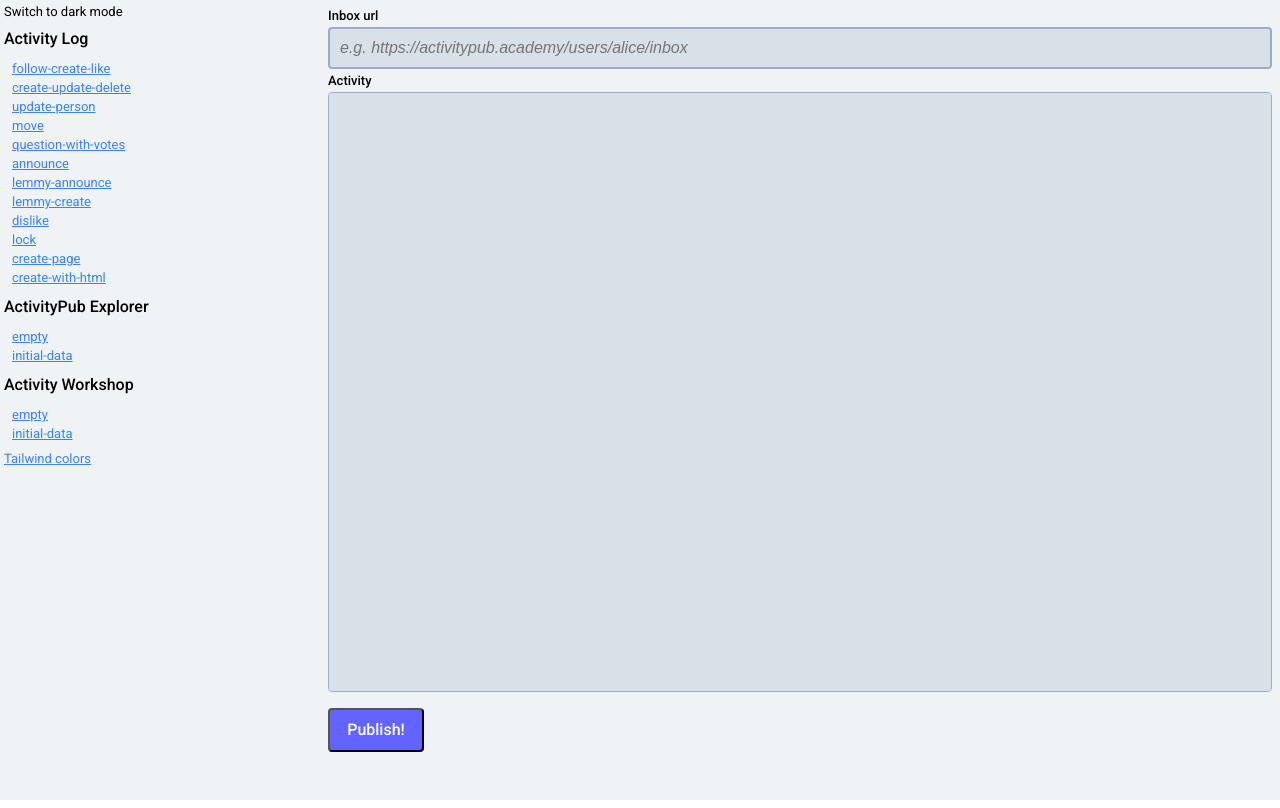
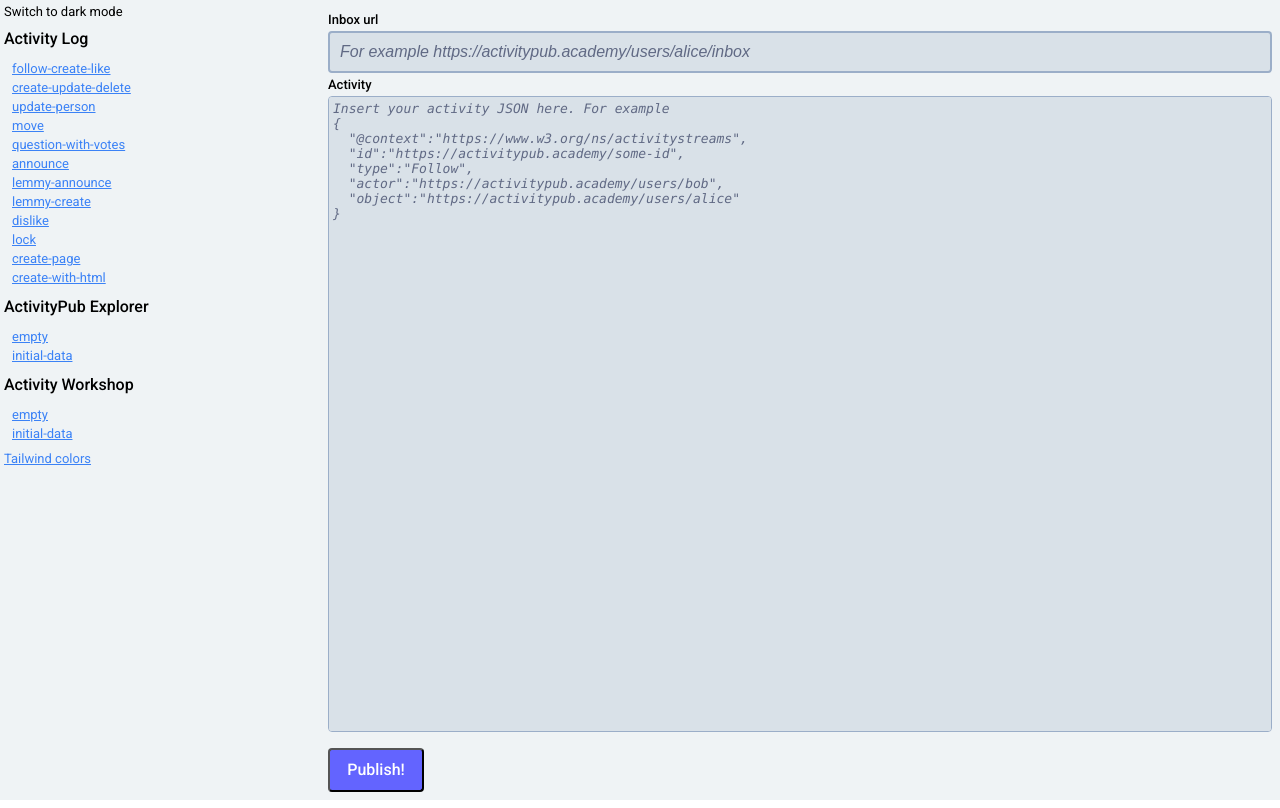
Before and after one commit to sgrj/activitypub-visualization, a React app: page /workshop/empty in a window 1280 px wide. Built offline with nearby package versions, Linux system fonts and the light colour scheme; the HTML template or start-up script is replaced by a standard one.

Commit message:
setting heights; placeholder

```diff
--- a/package.json
+++ b/package.json
@@ -1,6 +1,6 @@
 {
   "name": "activitypub-visualization",
-  "version": "1.3.7",
+  "version": "1.4.0",
   "description": "",
   "main": "dist/activitypub-visualization.js",
   "style": "dist/activitypub-visualization.css",
--- a/src/activity-workshop.tsx
+++ b/src/activity-workshop.tsx
@@ -1,14 +1,14 @@
-import React, { useEffect, useState } from 'react';
+import React, { useState } from 'react';
 
 import { Controlled as CodeMirror } from 'react-codemirror2';
 
 import LoadingIndicator from './loading-indicator';
-import JsonViewer from './json-viewer';
 
 import './input.css';
 import './codemirror.css';
 
 import 'codemirror/mode/javascript/javascript';
+import 'codemirror/addon/display/placeholder';
 
 export default function ActivityWorkshop({
   sendMethod,
@@ -49,7 +49,7 @@ export default function ActivityWorkshop({
   };
 
   return (
-    <div className='m-2 dark:text-white'>
+    <div className='h-full m-2 dark:text-white flex flex-col'>
       <div>
         <div className='my-1 font-medium'>Inbox url</div>
         <input
@@ -68,25 +68,26 @@ export default function ActivityWorkshop({
             'bg-mastodon-gray-300',
             'dark:text-mastodon-gray-500',
             'text-mastodon-gray-900',
+            'placeholder:text-mastodon-gray-600',
             'dark:placeholder:text-mastodon-gray-600',
             'placeholder:italic',
           ].join(' ')}
           type='text'
-          placeholder='e.g. https://activitypub.academy/users/alice/inbox'
+          placeholder='For example https://activitypub.academy/users/alice/inbox'
           value={inboxUrl}
           onChange={(e) => {
             setInboxUrl(e.target.value);
           }}
         />
       </div>
-      <div>
+      <div className='flex flex-col h-full'>
         <div className='my-1 font-medium'>Activity</div>
 
         <CodeMirror
           className={[
             'box-border',
-            'h-[94rem]',
-            'max-h-[75vh]',
+            'min-h-[24rem]',
+            'h-full',
             'w-full',
             'overflow-auto',
             'rounded',
@@ -108,6 +109,8 @@ export default function ActivityWorkshop({
             readOnly: false,
             inputStyle: 'textarea', // fix weird behavior on android
             autocorrect: false,
+            placeholder:
+              'Insert your activity JSON here. For example\n{\n  "@context":"https://www.w3.org/ns/activitystreams",\n  "id":"https://activitypub.academy/some-id",\n  "type":"Follow",\n  "actor":"https://activitypub.academy/users/bob",\n  "object":"https://activitypub.academy/users/alice"\n}\n',
           }}
         />
       </div>
--- a/src/codemirror.css
+++ b/src/codemirror.css
@@ -3,6 +3,11 @@
 .cm-s-default  { font-family: Consolas, Menlo, Monaco, 'Lucida Console', 'Liberation Mono', 'DejaVu Sans Mono', 'Bitstream Vera Sans Mono', 'Courier New', monospace, serif;}
 
 .cm-s-default.CodeMirror { height: 100%; }
+
+.CodeMirror pre.CodeMirror-placeholder.CodeMirror-line-like {
+  font-style: italic;
+  color: #606984;
+}
 
 .dark .cm-s-default.CodeMirror { background: #282c37; } /* mastodon-gray-900 */
 .dark .cm-s-default.CodeMirror { color: #dbeafe; } /* blue-100 */
```
